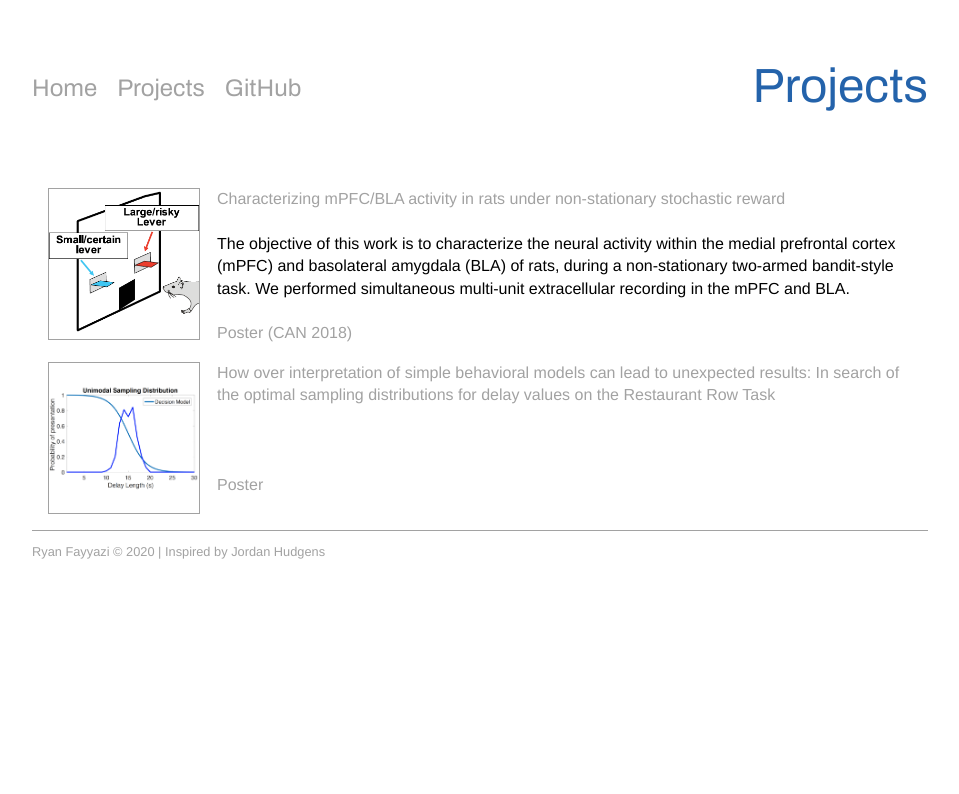
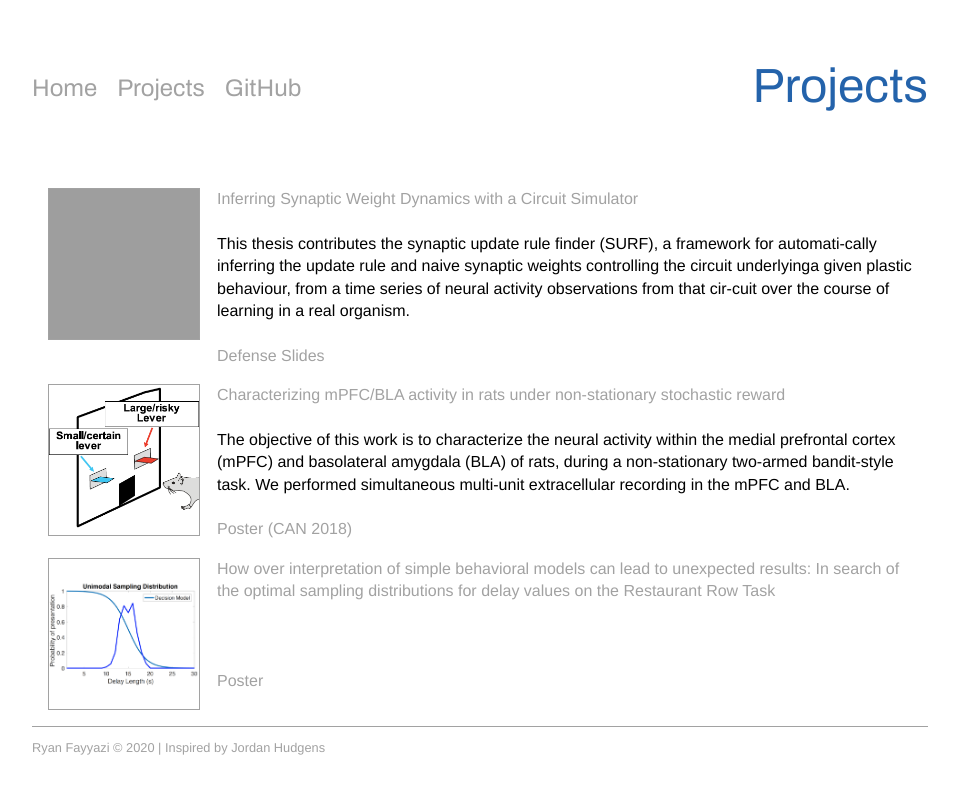
Before and after one commit to rfayyazi/rfayyazi.github.io, a Jekyll site: the page projects.html, which Jekyll copies as it is, in a window 1280 px wide. Shown: the top 794 px of the page, without its empty margins (160-1119 px from the left). Built offline with Jekyll 4.4.1, drawn with Linux system fonts in a browser that asks for light colours; grey boxes are pictures that could not be loaded.

Commit message:
Update projects.html

```diff
--- a/projects.html
+++ b/projects.html
@@ -32,6 +32,28 @@
         <table>
 <!--         <div class='projects-content-wrapper'> -->
           <tbody>
+            <tr>
+              <td>
+                <div class='project-pic'>
+                   <img  src="img/learning_trace.png">
+                </div>
+              </td>
+              <td>
+                <div class='project-content'>
+                  <a href='learning_learning.html'>Inferring Synaptic Weight Dynamics with a Circuit Simulator</a>
+                  <br>
+                  <br>
+                  <div class='project-summary'>
+                    This thesis contributes the synaptic update rule finder (SURF), a framework for automati-cally inferring
+                    the update rule and naive synaptic weights controlling the circuit underlyinga given plastic behaviour,
+                    from a time series of neural activity observations from that cir-cuit over the course of learning in a
+                    real organism.
+                  </div>
+                  <br>
+                  <a href='slides/learning_learning_pres.pdf'>Defense Slides</a>
+                </div>
+              </td>
+            </tr>
             <tr>
               <td>
                 <div class='project-pic'>
```
